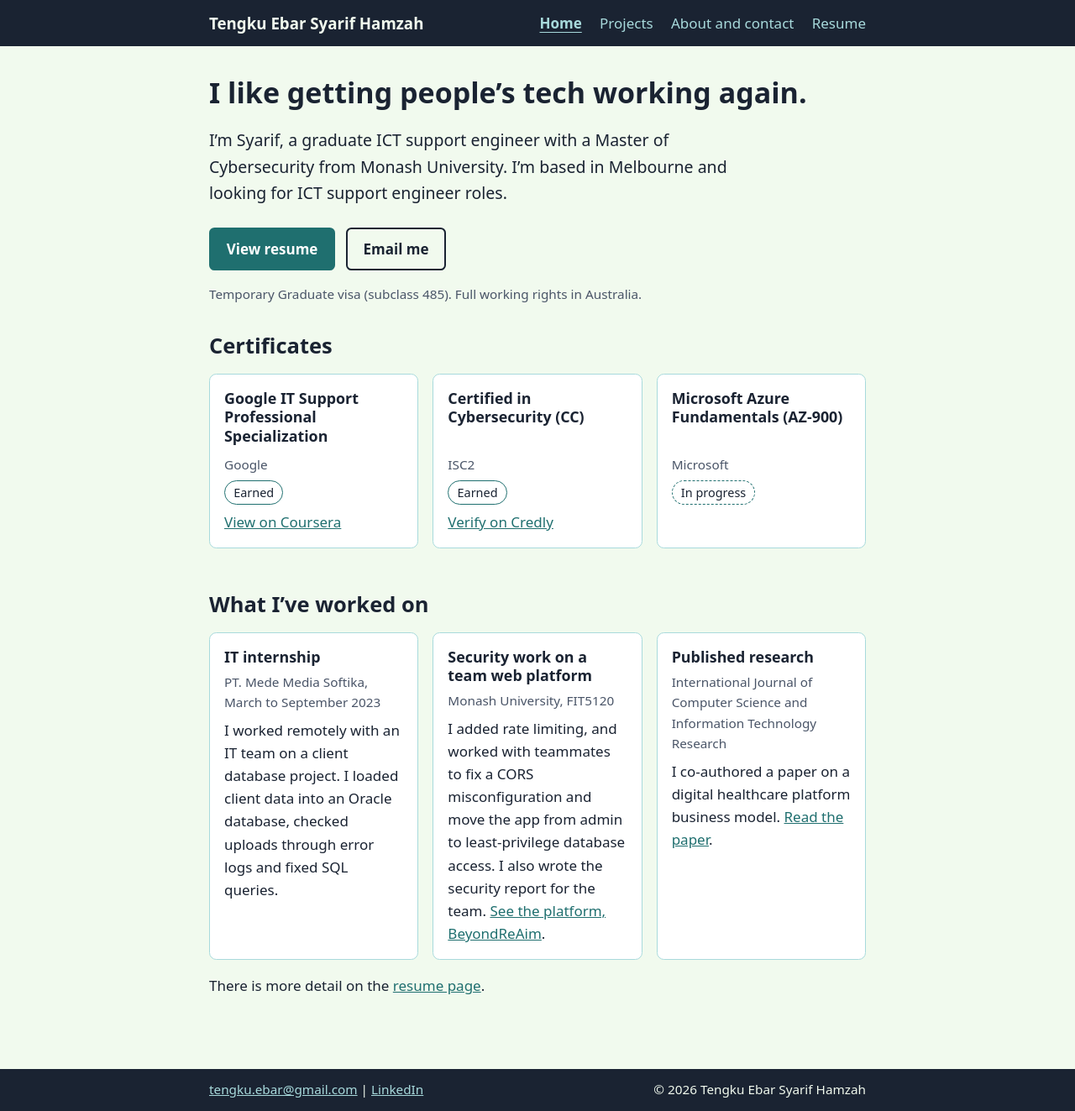
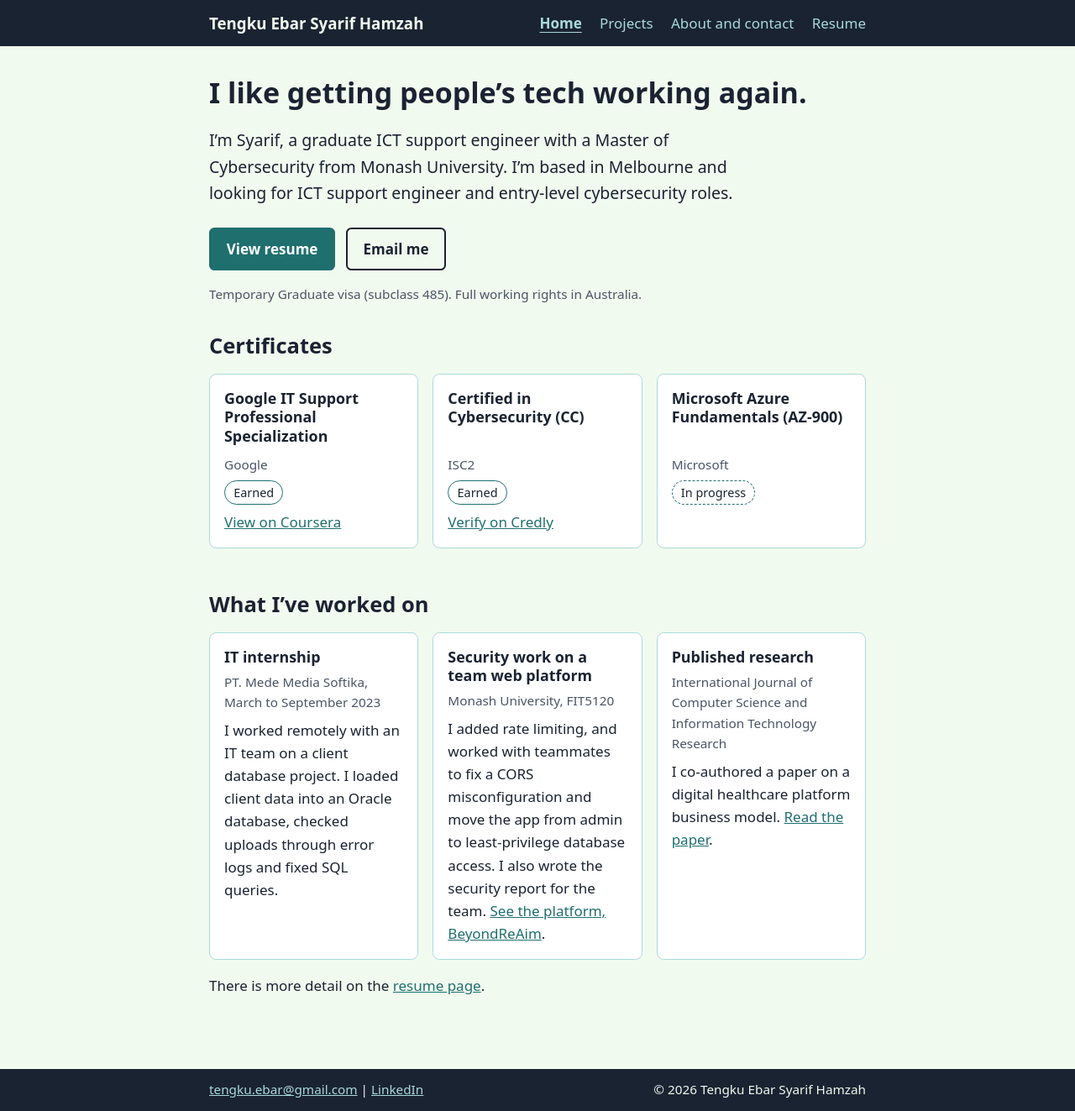
Before and after one commit to tengkuebar/tengkuebar.github.io, a Jekyll site: the page built from index.md, in a window 1280 px wide. Shown: the whole page at 84% size. Built offline with Jekyll 4.4.1, drawn with Linux system fonts in a browser that asks for light colours.

Commit message:
Add entry-level cybersecurity roles to home and About
Co-Authored-By: Claude Opus 5.5 <noreply@anthropic.com>

```diff
--- a/index.md
+++ b/index.md
@@ -4,7 +4,7 @@ title: Home
 
 <section class="hero">
   <h1>I like getting people&rsquo;s tech working again.</h1>
-  <p class="lead">I&rsquo;m Syarif, a graduate ICT support engineer with a Master of Cybersecurity from Monash University. I&rsquo;m based in Melbourne and looking for ICT support engineer roles.</p>
+  <p class="lead">I&rsquo;m Syarif, a graduate ICT support engineer with a Master of Cybersecurity from Monash University. I&rsquo;m based in Melbourne and looking for ICT support engineer and entry-level cybersecurity roles.</p>
   <p class="hero-actions">
     <a class="btn" href="{{ '/resume/' | relative_url }}">View resume</a>
     <a class="btn btn-secondary" href="mailto:{{ site.email }}">Email me</a>
```
Also changed, not shown: about.md (+1 -1 lines).
